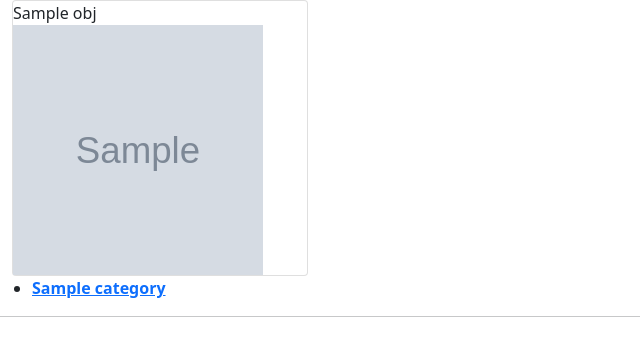
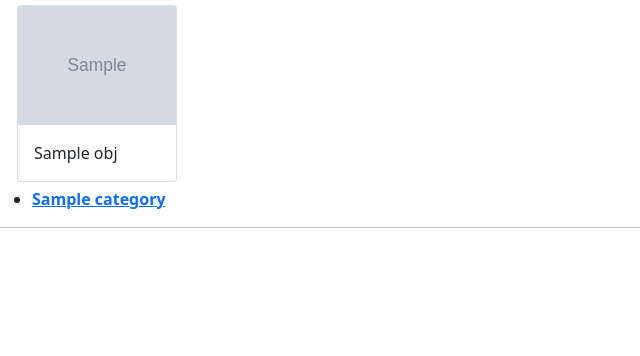
Before and after one commit to JubyThomas/rango_project, a Django app: template templates/rango/movie_mini.html in a window 1280 px wide. Shown: the part 56-412 px from the top of the page, without its empty margins (0-640 px from the left). Run offline with Django 3.2, Linux system fonts and the light colour scheme; tables that the repository leaves empty hold one stand-in row (values such as "Sample post"); the template is opened without the code that fills it: values that come from a table or form of the project are taken from there, most other values are stand-ins (such as "Sample title", 1, 10 or a date in 2020); grey boxes marked "Sample" are stand-in pictures.

Commit message:
card style

```diff
--- a/templates/rango/movie_mini.html
+++ b/templates/rango/movie_mini.html
@@ -11,10 +11,11 @@
                 <div class="row">
                     {% for i in obj.items %}
                     <div class="col-md-3">
-                    <div class="card">
-                  <span> {{ i.title}}</span>
-
-                    <img src={{i.image}} alt="movie picture" width="250px" height="250px">
+                    <div class="card" style="width: 10rem; margin: 5px;">
+                    <img src={{i.image}} alt="movie picture" class="card-image-body">
+                    <div class="card-body">
+                        {{ i.title}}
+                    </div>
 
                 </div>
             </div>
```
Also changed, not shown: db.sqlite3.
